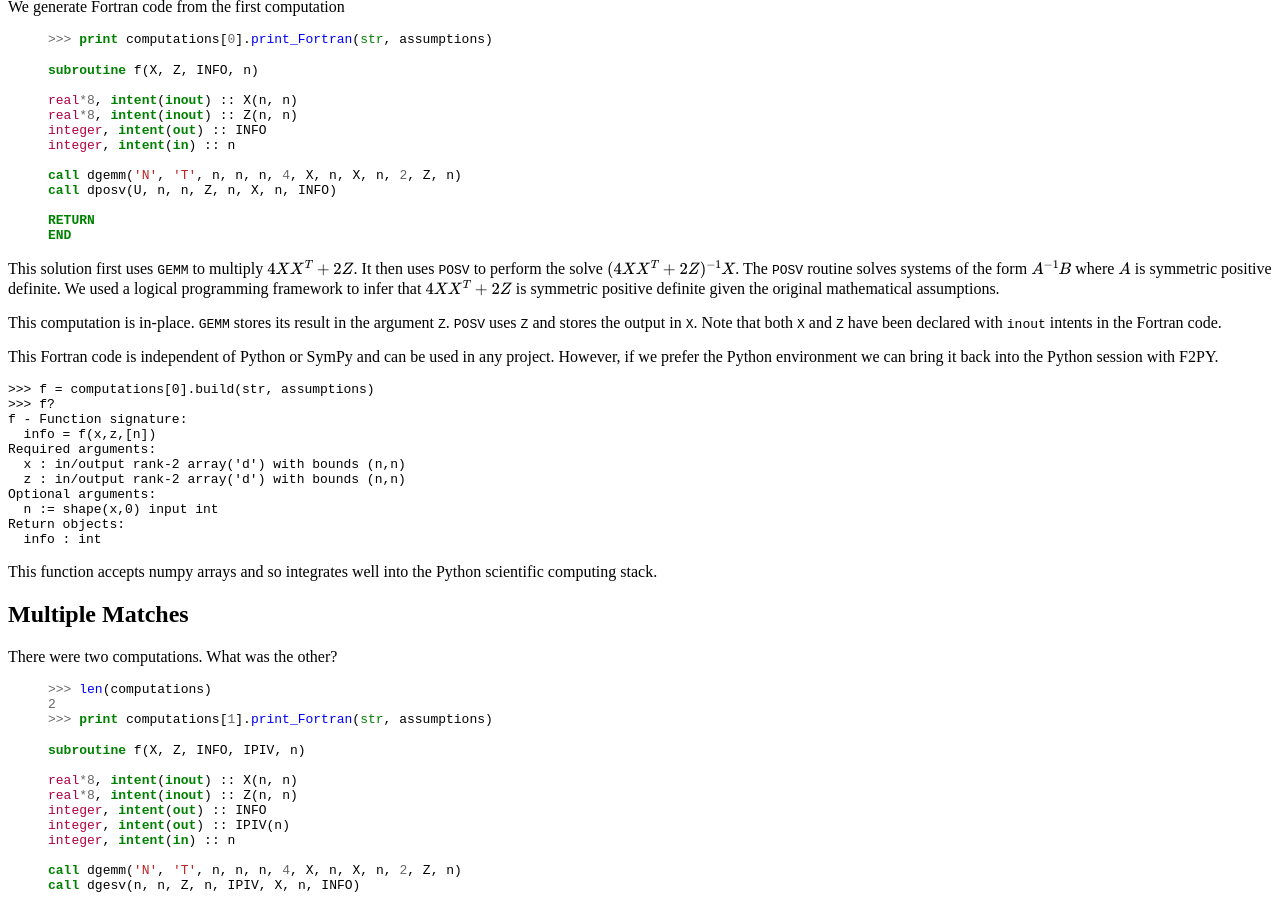
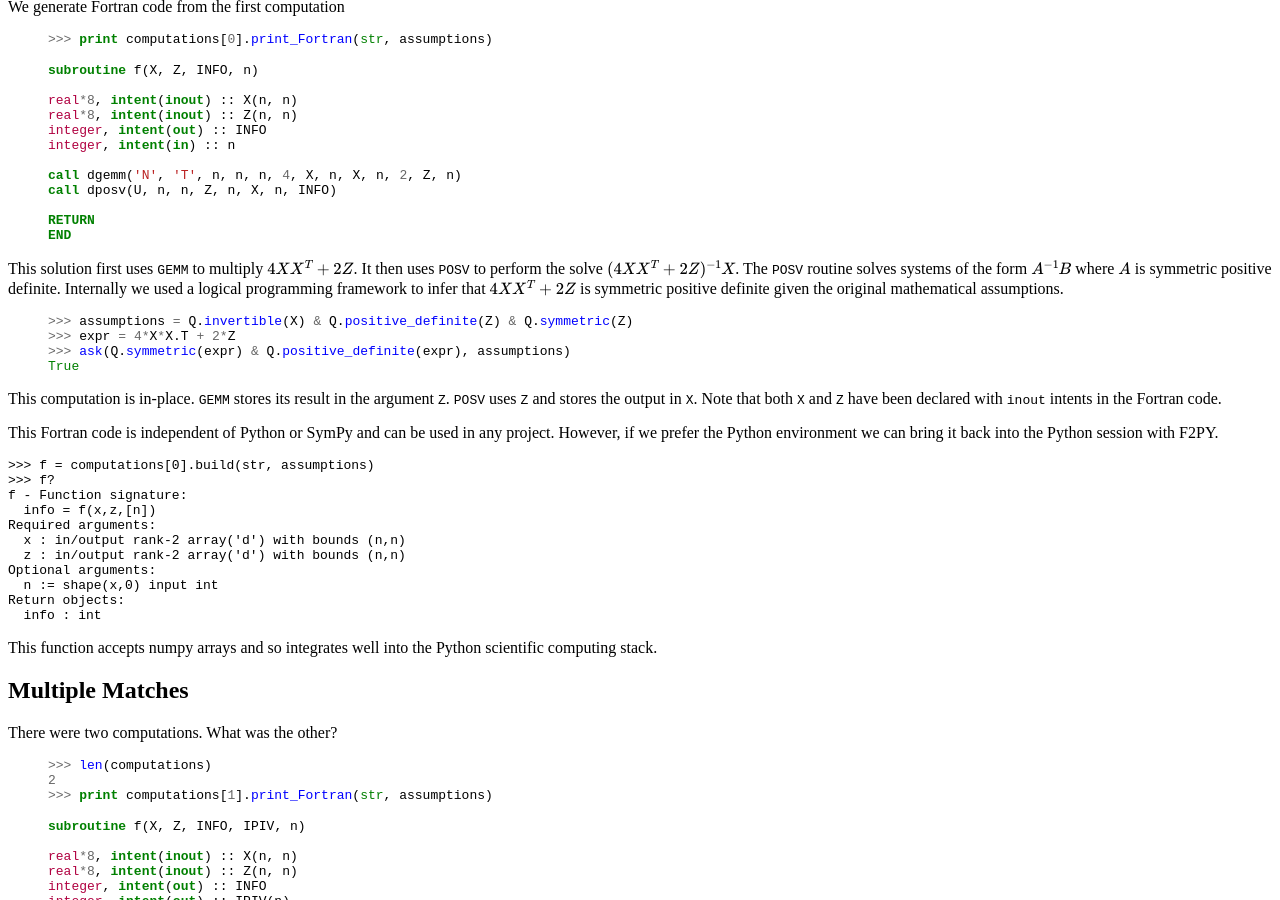
Before and after one commit to besyskymnbk/blog, a Jekyll site: the page built from _posts/work/2012-11-10-GeneratingBLAS-PreliminaryResults.md, in a window 1280 px wide and 900 px high, scrolled down 857 px. Built offline with Jekyll 4.4.1, drawn with Linux system fonts in a browser that asks for light colours; formulas are drawn with MathJax 3; comment, search, counter and statistics services are not loaded.

Commit message:
add assumption example

```diff
--- a/_posts/work/2012-11-10-GeneratingBLAS-PreliminaryResults.md
+++ b/_posts/work/2012-11-10-GeneratingBLAS-PreliminaryResults.md
@@ -77,7 +77,14 @@ RETURN
 END
 {% endhighlight %}
 
-This solution first uses `GEMM` to multiply \\(4X X^{T} + 2 Z\\). It then uses `POSV` to perform the solve \\((4X X^{T} + 2Z)^{-1} X\\).  The `POSV` routine solves systems of the form \\(A^{-1}B\\) where \\(A\\) is symmetric positive definite.  We used a logical programming framework to infer that \\(4X X^{T} + 2Z\\) is symmetric positive definite given the original mathematical assumptions.
+This solution first uses `GEMM` to multiply \\(4X X^{T} + 2 Z\\). It then uses `POSV` to perform the solve \\((4X X^{T} + 2Z)^{-1} X\\).  The `POSV` routine solves systems of the form \\(A^{-1}B\\) where \\(A\\) is symmetric positive definite.  Internally we used a logical programming framework to infer that \\(4X X^{T} + 2Z\\) is symmetric positive definite given the original mathematical assumptions.
+
+{% highlight python %}
+>>> assumptions = Q.invertible(X) & Q.positive_definite(Z) & Q.symmetric(Z)
+>>> expr = 4*X*X.T + 2*Z
+>>> ask(Q.symmetric(expr) & Q.positive_definite(expr), assumptions)
+True
+{% endhighlight %}
 
 This computation is in-place. `GEMM` stores its result in the argument `Z`. `POSV` uses `Z` and stores the output in `X`. Note that both `X` and `Z` have been declared with `inout` intents in the Fortran code.
 
```
